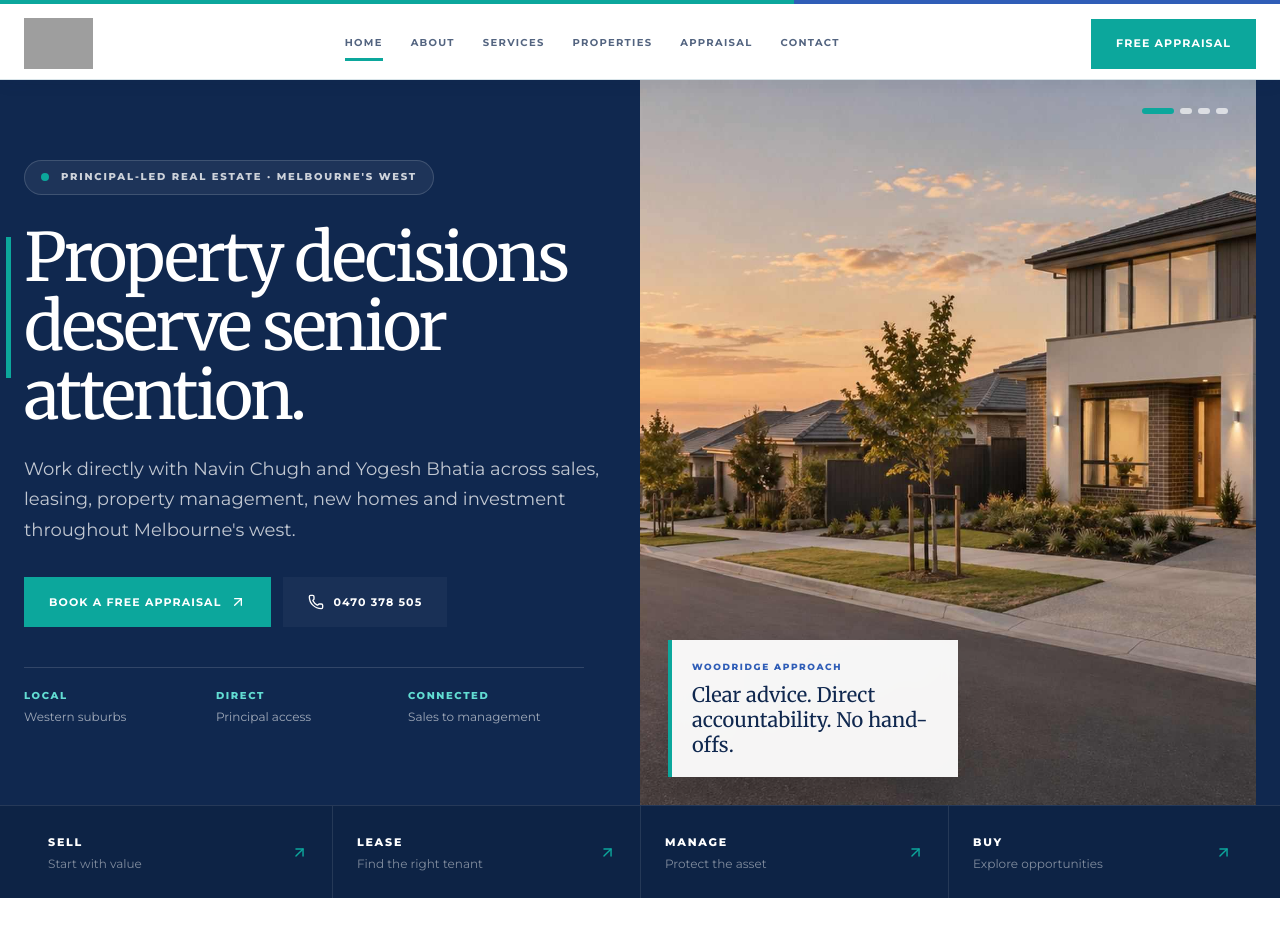
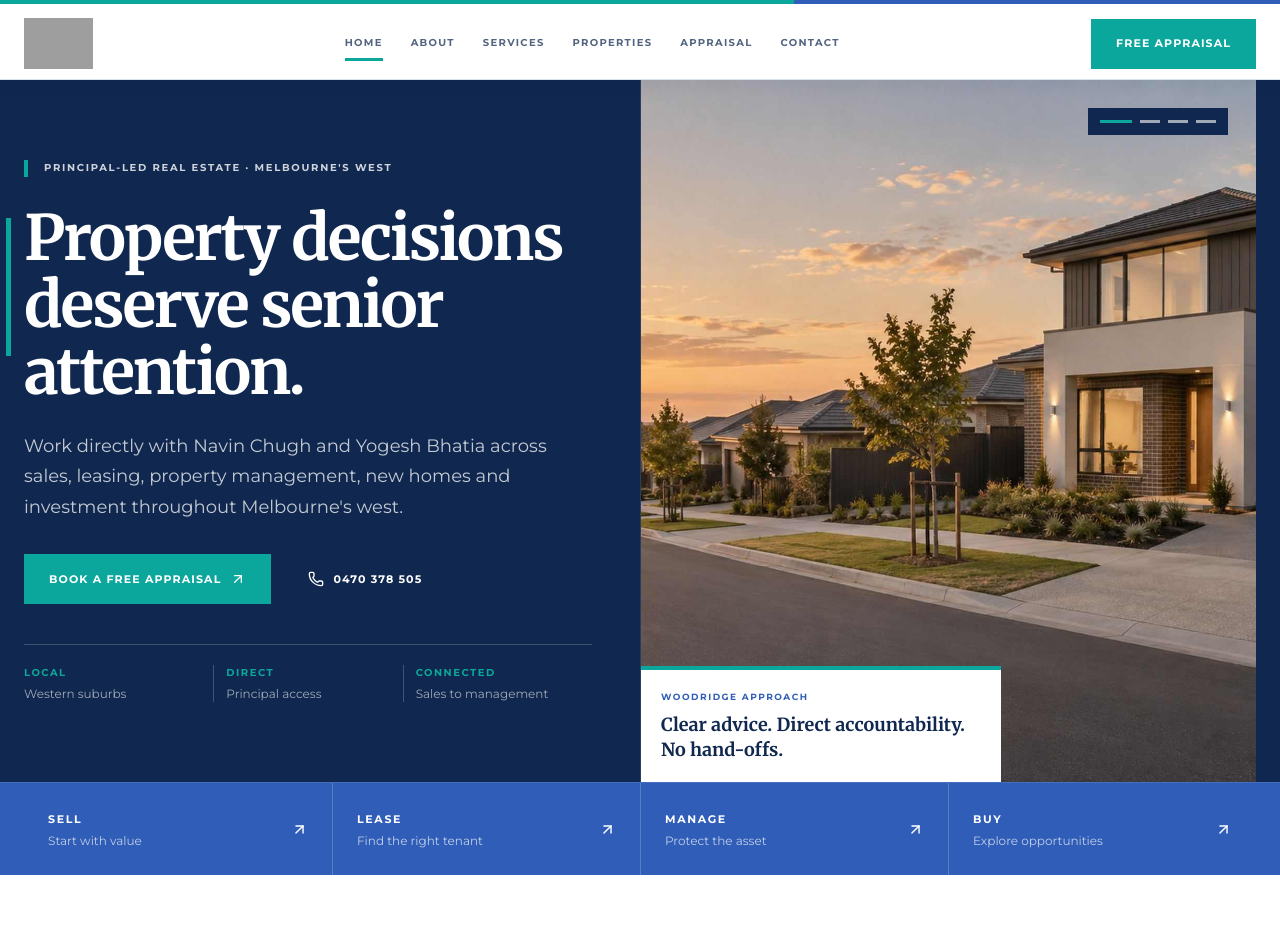
Before and after one commit to tayyabheree/Estate-website, a Next.js app: page / in a window 1280 px wide. Shown: the top 952 px of the page. Built offline with nearby package versions, Linux system fonts and the light colour scheme; grey boxes are pictures that could not be loaded.

Commit message:
Rework hero into square WordPress-style composition

```diff
--- a/components/sections/Hero.tsx
+++ b/components/sections/Hero.tsx
@@ -36,48 +36,48 @@ export function Hero() {
   const tel = "tel:" + primaryPhone.replace(/\s/g, "");
 
   return (
-    <section id="home" className="relative overflow-hidden bg-navy text-white">
-      <div className="brand-grid-bg absolute inset-y-0 left-0 hidden w-[58%] lg:block" />
+    <section id="home" className="bg-navy text-white">
+      <div className="container grid lg:grid-cols-12">
+        <div className="flex min-h-[560px] items-center py-14 sm:min-h-[610px] lg:col-span-6 lg:min-h-[680px] lg:py-20 lg:pr-12">
+          <div className="max-w-[650px]">
+            <p className="border-l-4 border-teal pl-4 text-[10px] font-bold uppercase tracking-[.17em] text-white/80">
+              Principal-led real estate · Melbourne&apos;s west
+            </p>
 
-      <div className="container relative grid lg:grid-cols-12">
-        <div className="relative z-10 flex min-h-[560px] items-center py-14 sm:min-h-[610px] lg:col-span-6 lg:min-h-[680px] lg:py-20 lg:pr-10">
-          <div className="max-w-[650px]">
-            <div className="inline-flex items-center gap-3 rounded-full border border-white/[.15] bg-white/[.06] px-4 py-2 text-[10px] font-extrabold uppercase tracking-[.18em] text-white/[.78]">
-              <span className="h-2 w-2 rounded-full bg-teal" />
-              Principal-led real estate · Melbourne&apos;s west
-            </div>
-
-            <h1 className="hero-signal mt-7 max-w-[640px] font-serif text-[2.65rem] font-normal leading-[1.04] tracking-[-.045em] sm:text-[3.35rem] lg:text-[4.15rem]">
+            <h1 className="hero-signal mt-7 max-w-[640px] font-serif text-[2.55rem] font-bold leading-[1.08] tracking-[-.035em] sm:text-[3.15rem] lg:text-[3.9rem]">
               Property decisions deserve senior attention.
             </h1>
 
-            <p className="mt-6 max-w-[590px] text-[16px] leading-[1.7] text-white/[.74] sm:text-[18px]">
+            <p className="mt-6 max-w-[590px] text-[16px] leading-[1.7] text-white/75 sm:text-[18px]">
               Work directly with Navin Chugh and Yogesh Bhatia across sales, leasing,
               property management, new homes and investment throughout Melbourne&apos;s west.
             </p>
 
             <div className="mt-8 flex flex-col gap-3 sm:flex-row">
-              <a href="#appraisal" className="btn btn--primary min-h-[54px] px-7">
+              <a href="#appraisal" className="btn btn--primary min-h-[52px] px-7">
                 Book a Free Appraisal
                 <ArrowUpRight size={16} />
               </a>
               <a
                 href={tel}
-                className="btn min-h-[54px] border border-white/[.45] bg-white/[.04] px-7 text-white hover:border-white hover:bg-white hover:text-navy"
+                className="btn min-h-[52px] border border-white/50 bg-transparent px-7 text-white hover:border-white hover:bg-white hover:text-navy"
               >
                 <Phone size={16} />
                 {primaryPhone}
               </a>
             </div>
 
-            <div className="mt-10 grid max-w-[560px] grid-cols-3 gap-4 border-t border-white/[.14] pt-5">
+            <div className="mt-10 grid max-w-[580px] grid-cols-3 border-t border-white/20 pt-5">
               {[
                 ["Local", "Western suburbs"],
                 ["Direct", "Principal access"],
                 ["Connected", "Sales to management"]
-              ].map(([top, bottom]) => (
-                <div key={top} className="min-w-0">
-                  <span className="block text-[10px] font-extrabold uppercase tracking-[.16em] text-[#62ddd3]">
+              ].map(([top, bottom], index) => (
+                <div
+                  key={top}
+                  className={"min-w-0 px-3 first:pl-0 " + (index > 0 ? "border-l border-white/20" : "")}
+                >
+                  <span className="block text-[10px] font-bold uppercase tracking-[.15em] text-teal">
                     {top}
                   </span>
                   <span className="mt-1 block text-xs leading-snug text-white/60">
@@ -89,7 +89,7 @@ export function Hero() {
           </div>
         </div>
 
-        <div className="hero-visual relative min-h-[430px] overflow-hidden lg:col-span-6 lg:min-h-[680px]">
+        <div className="relative min-h-[430px] overflow-hidden border-l border-white/10 lg:col-span-6 lg:min-h-[680px]">
           <div className="absolute inset-0" aria-hidden="true">
             {slides.map((slide, index) => (
               <div
@@ -108,24 +108,24 @@ export function Hero() {
             ))}
           </div>
 
-          <div className="absolute bottom-5 left-5 z-10 max-w-[290px] border-l-4 border-teal bg-white/95 p-5 text-navy shadow-2xl backdrop-blur sm:bottom-7 sm:left-7">
-            <p className="text-[9px] font-extrabold uppercase tracking-[.18em] text-brandBlue">
+          <div className="absolute bottom-0 left-0 z-10 w-full border-t-4 border-teal bg-white p-5 text-navy sm:w-[360px]">
+            <p className="text-[9px] font-bold uppercase tracking-[.17em] text-brandBlue">
               WoodRidge approach
             </p>
-            <p className="mt-2 font-serif text-xl leading-tight">
+            <p className="mt-2 font-serif text-lg font-bold leading-snug">
               Clear advice. Direct accountability. No hand-offs.
             </p>
           </div>
 
-          <div className="absolute right-5 top-5 z-10 flex gap-1.5 sm:right-7 sm:top-7">
+          <div className="absolute right-5 top-5 z-10 flex gap-2 bg-navy p-3 sm:right-7 sm:top-7">
             {slides.map((slide, index) => (
               <button
                 key={slide.src}
                 type="button"
                 onClick={() => setActive(index)}
                 className={
-                  "h-1.5 rounded-full transition-all " +
-                  (index === active ? "w-8 bg-teal" : "w-3 bg-white/[.65]")
+                  "h-[3px] transition-all " +
+                  (index === active ? "w-8 bg-teal" : "w-5 bg-white/60")
                 }
                 aria-label={"Show hero image " + (index + 1)}
               />
@@ -134,29 +134,26 @@ export function Hero() {
         </div>
       </div>
 
-      <div className="border-t border-white/10 bg-[#0d2345]">
+      <div className="border-t border-white/10 bg-brandBlue">
         <div className="container grid grid-cols-2 lg:grid-cols-4">
           {actions.map(([label, detail, href], index) => (
             <a
               key={label}
               href={href}
               className={
-                "group flex min-h-[92px] items-center justify-between gap-3 border-white/10 px-4 py-4 transition-colors hover:bg-white/[.06] sm:px-6 " +
+                "group flex min-h-[92px] items-center justify-between gap-3 border-white/20 px-4 py-4 transition-colors hover:bg-navy sm:px-6 " +
                 (index % 2 === 1 ? "border-l " : "") +
                 (index >= 2 ? "border-t lg:border-t-0 " : "") +
                 (index > 0 ? "lg:border-l" : "")
               }
             >
               <span>
-                <span className="block text-[11px] font-extrabold uppercase tracking-[.16em] text-white">
+                <span className="block text-[11px] font-bold uppercase tracking-[.15em] text-white">
                   {label}
                 </span>
-                <span className="mt-1 block text-xs text-white/[.48]">{detail}</span>
+                <span className="mt-1 block text-xs text-white/70">{detail}</span>
               </span>
-              <ArrowUpRight
-                size={17}
-                className="shrink-0 text-teal transition-transform group-hover:-translate-y-0.5 group-hover:translate-x-0.5"
-              />
+              <ArrowUpRight size={17} className="shrink-0 text-white" />
             </a>
           ))}
         </div>
```
